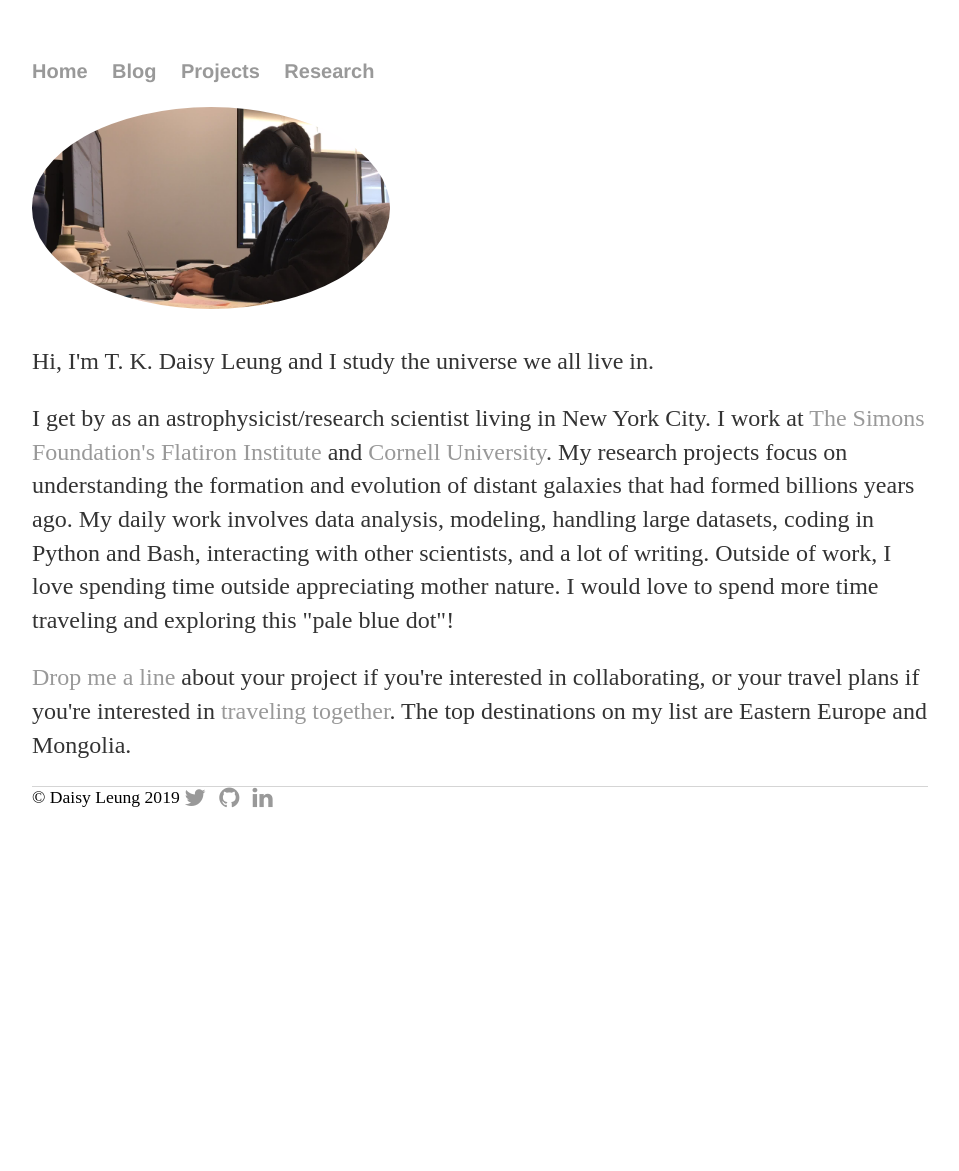
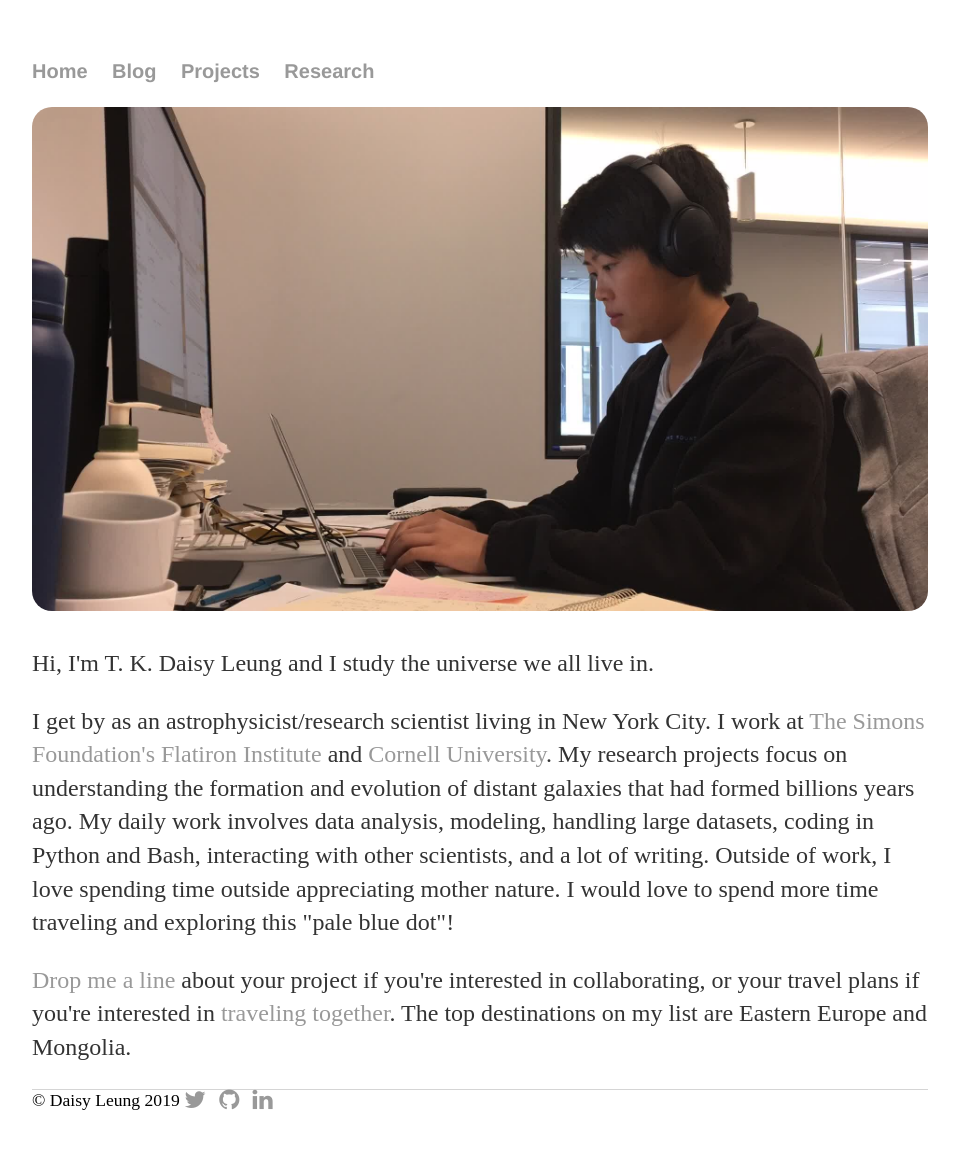
Before and after one commit to astro313/astro313.github.io, a Jekyll site: the page built from index.html, in a window 1280 px wide. Shown: the whole page, without its empty margins (160-1119 px from the left). Built offline with Jekyll 4.4.1, drawn with Linux system fonts in a browser that asks for light colours; nearby versions of some CDN libraries; before the commit the page ends 900 px from its top, so only the background shows below that.

Commit message:
main page photo

```diff
--- a/css/main.css
+++ b/css/main.css
@@ -59,7 +59,7 @@
 }
 .post-thumb img {
     display: block;
-    width: 40%;
+    width: 100%;
 }
 .post-content {
     margin-left: 10px;
--- a/index.html
+++ b/index.html
@@ -3,7 +3,7 @@
 title: Daisy Leung | Life outside academia
 description: Daisy Leung is an Astronomer, Photographer, Traveler, and Foodie living in Manhanttan, NY.
 ---
-    <div class="post-thumb"><img src="/img/working3.jpg" class="rounded" alt="Daisy at Niagara Fals" align="middle"/><br><br></div>
+    <div class="post-thumb"><img src="/img/working3.jpg" align="middle"/><br><br></div>
 
      <p class="lead">Hi, I'm <span itemprop="name">T. K. Daisy Leung</span> and I study the universe we all live in.</p>
      <p>I get by as an astrophysicist/research scientist living in New York City. I work at <a href='https://www.simonsfoundation.org/'>The Simons Foundation's Flatiron Institute</a> and <a href="http://www.astro.cornell.edu/~tleung">Cornell University</a>. My research projects focus on understanding the formation and evolution of distant galaxies that had formed billions years ago. My daily work involves data analysis, modeling, handling large datasets, coding in Python and Bash, interacting with other scientists, and a lot of writing. Outside of work, I love spending time outside appreciating mother nature. I would love to spend more time traveling and exploring this "pale blue dot"! </p>
```
